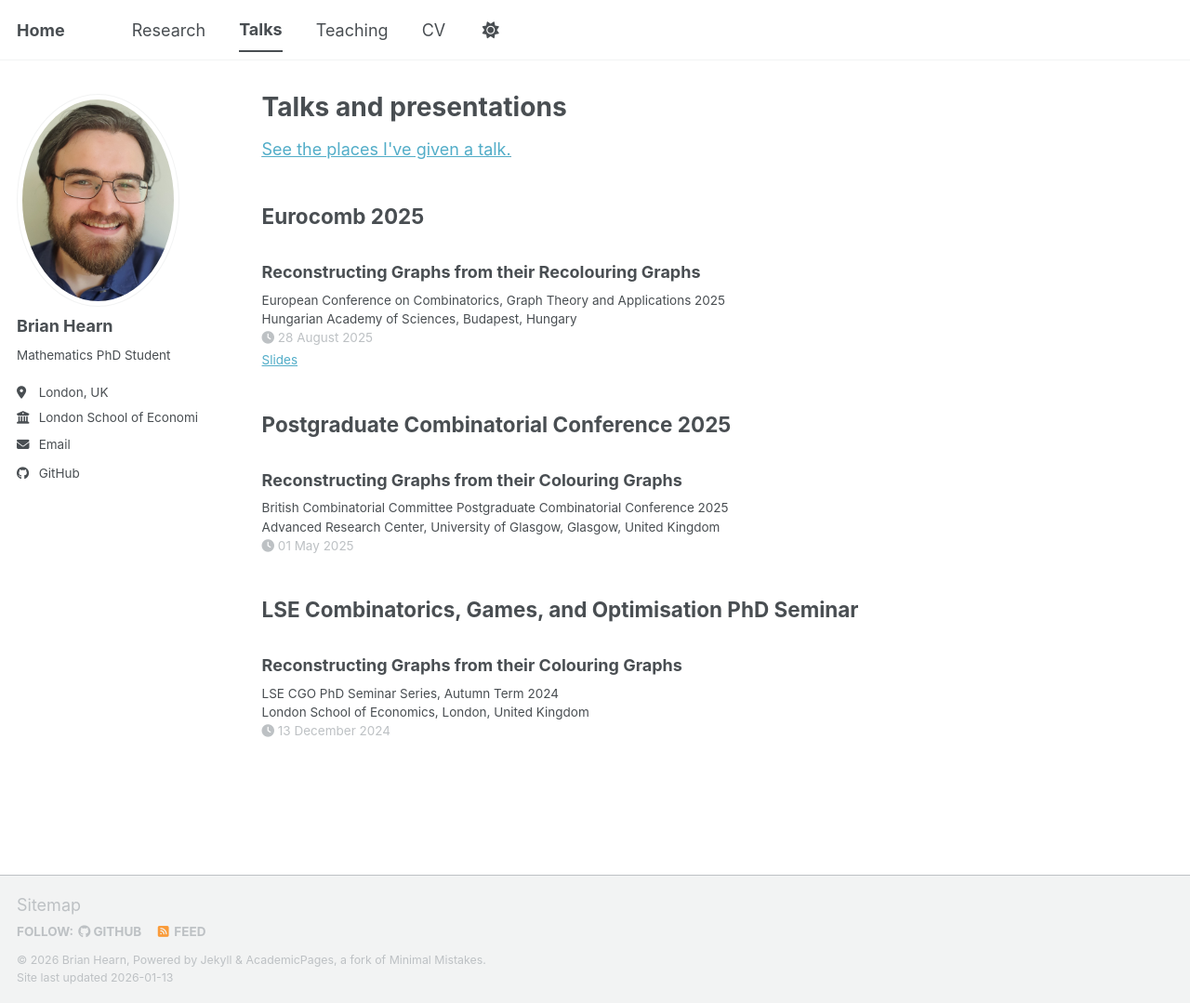
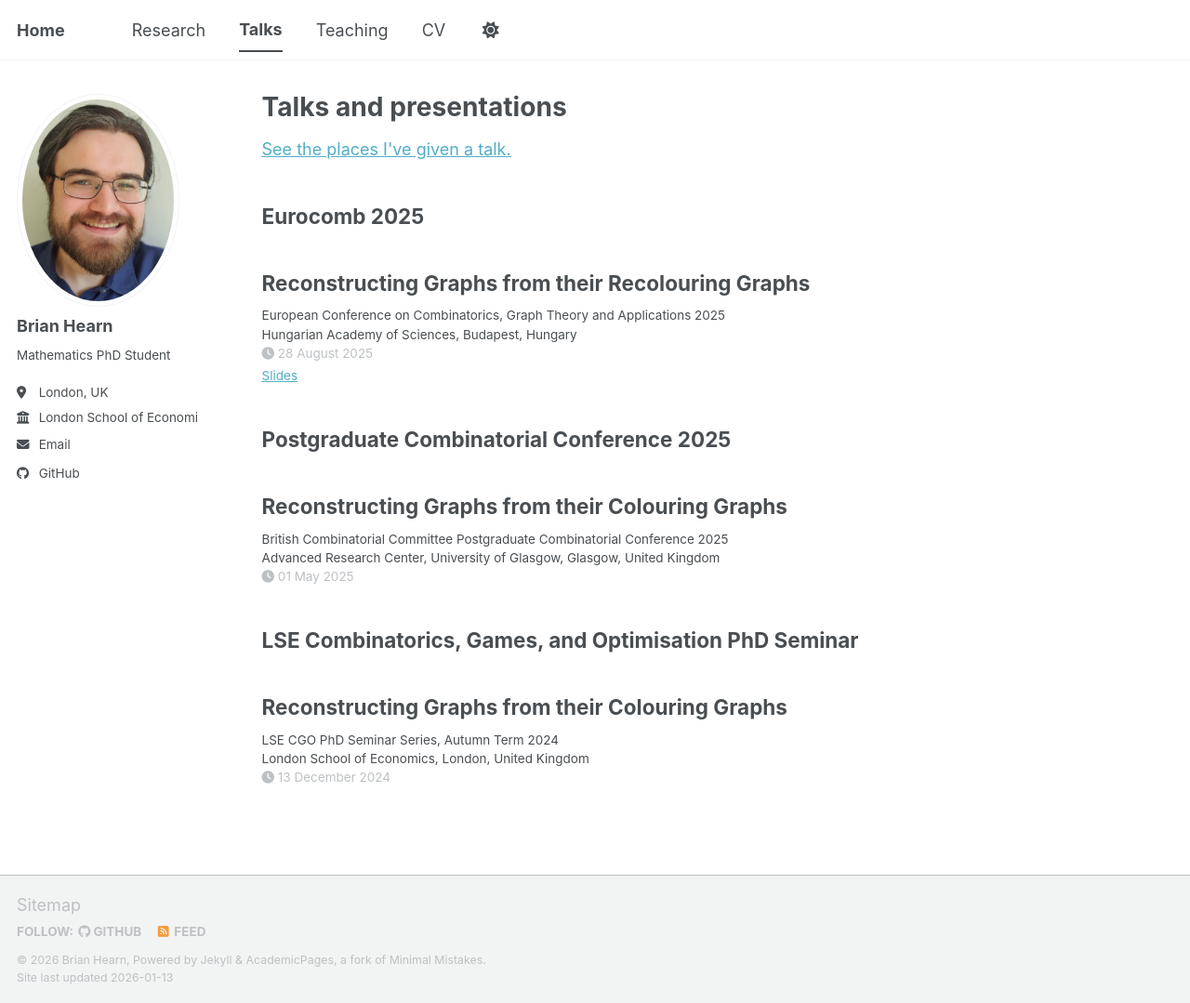
Before and after one commit to brian-hearn/brian-hearn.github.io, a Jekyll site: the page built from _pages/talks.html, in a window 1280 px wide and 1079 px high. Shown: the whole window at 93% size. Built offline with Jekyll 4.4.1, drawn with Linux system fonts in a browser that asks for light colours; a script bundle is joined from its source files by our own code; library files that are not in the unit come from our copies.

Commit message:
feat: more changes

```diff
--- a/_includes/archive-single-talk.html
+++ b/_includes/archive-single-talk.html
@@ -35,9 +35,9 @@
     <h2 class="archive__item-title" itemprop="headline">
       {{ title }}
     </h2>
-    <h3 class="archive__item-subtitle" itemprop="headline">
+    <h2 class="archive__item-subtitle" itemprop="headline">
       {{ post.subtitle }}
-    </h3>
+    </h2>
     {% if post.conference %}<p class="archive__item-excerpt" itemprop="description">{{ post.conference }}{% endif %}
     <!-- {% if post.venue %}<p class="archive__item-excerpt" itemprop="description">{{post.type}}, {{ post.venue }},  {{post.location}} {% endif %} -->
     {% if post.venue %}<p class="archive__item-excerpt" itemprop="description">{{ post.venue }},  {{post.location}} {% endif %}
--- a/_sass/layout/_archive.scss
+++ b/_sass/layout/_archive.scss
@@ -135,7 +135,7 @@
   .archive__item-subtitle {
     margin-top: 0em;
     margin-bottom: 0.25em;
-    font-size: $type-size-5;
+    font-size: $type-size-6;
   }
 
   .archive__item-excerpt {
```
